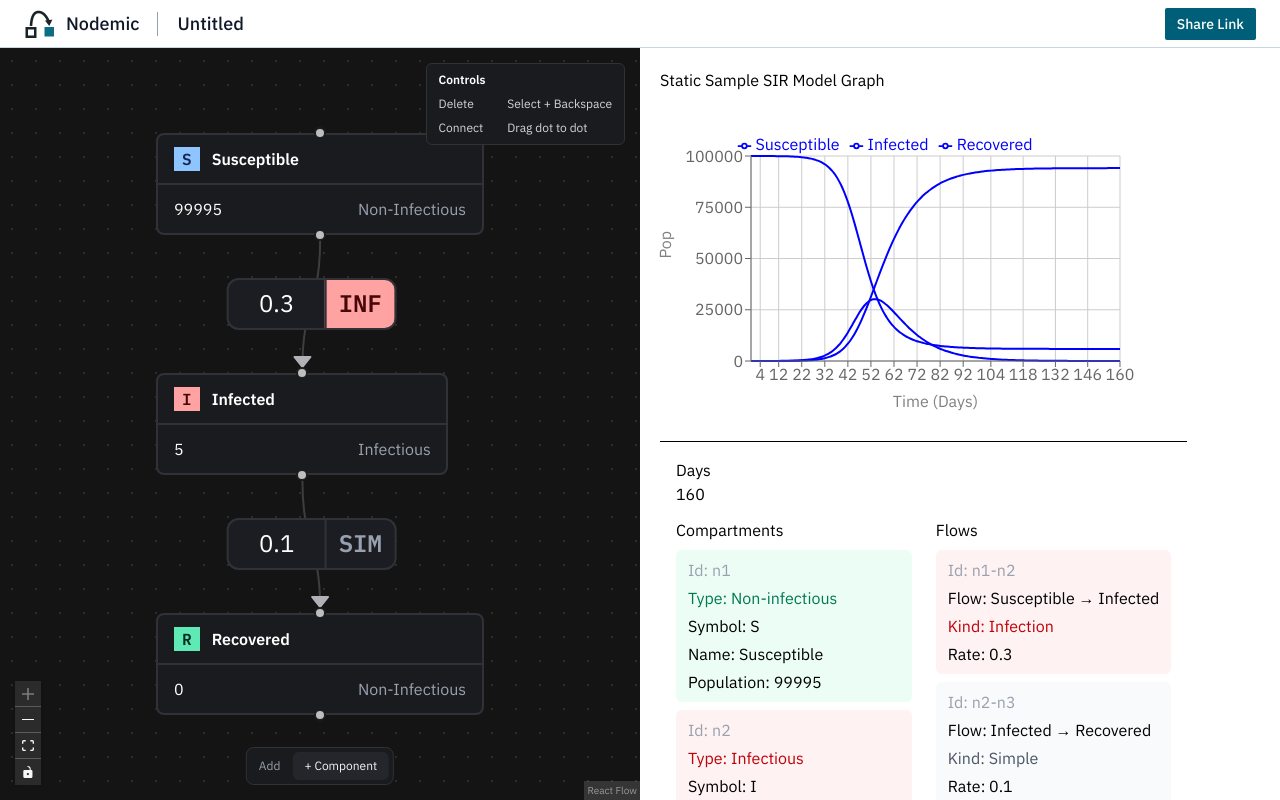
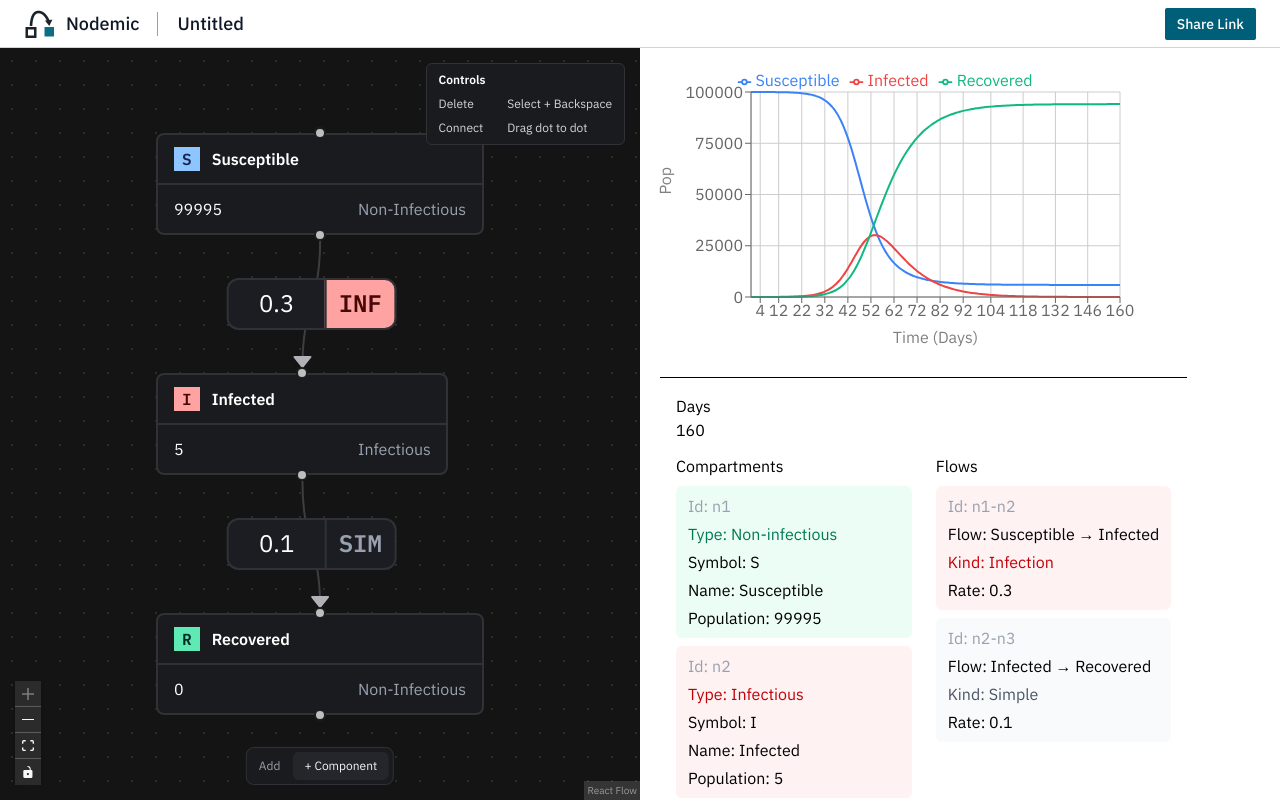
Before and after one commit to evaxliu/nodemic, a Next.js app: page /model in a window 1280 px wide. Built offline with nearby package versions, Linux system fonts and the light colour scheme.

Commit message:
cIdSym to cIdName
Handle symbol color assignment

Graph line color associated with symbol color

```diff
--- a/src/components/CustomNode.tsx
+++ b/src/components/CustomNode.tsx
@@ -5,12 +5,17 @@ export type CompartmentNode = Node<{
   name: string, symbol: string, value: number, infectious: boolean
 }, 'custom-node'>;
 
-// Init compartment type colors
-const badgeColors: Record<string, string> = {
-  S: 'bg-blue-300 text-blue-950',
-  I: 'bg-red-300 text-red-950',
-  R: 'bg-emerald-300 text-emerald-950',
+// Symbol colors for compartments and graph lines
+export const compartmentColors: Record<string, { badge: string; line: string }> = {
+  S: { badge: 'bg-blue-300 text-blue-950', line: '#3b82f6' },
+  E: { badge: 'bg-amber-300 text-amber-950', line: '#f59e0b' },
+  I: { badge: 'bg-red-300 text-red-950', line: '#ef4444' },
+  R: { badge: 'bg-emerald-300 text-emerald-950', line: '#10b981' },
+  D: { badge: 'bg-gray-400 text-gray-950', line: '#6b7280' },
+  V: { badge: 'bg-violet-300 text-violet-950', line: '#8b5cf6' },
 };
+
+// Future feature: have user pick their own colors
 
 export default function CustomNode({ data, isConnectable, selected, id } : NodeProps<CompartmentNode>) {
   // Visual indication if node selected
@@ -19,7 +24,7 @@ export default function CustomNode({ data, isConnectable, selected, id } : NodeP
     : 'border-[#303238] hover:border-[#7a7d86] in-focus:border-[#5f6470]';
 
   // Assign colors for each compartment type
-  const badgeColor = badgeColors[data?.symbol] ?? 'bg-gray-300 text-gray-950';
+  const badgeColor = compartmentColors[data?.symbol].badge ?? 'bg-gray-300 text-gray-950';
 
   // Init hook to handle changes to node
   const reactFlow = useReactFlow();
--- a/src/components/Graph.tsx
+++ b/src/components/Graph.tsx
@@ -1,20 +1,20 @@
 "use client"
-import React, { useEffect, useMemo } from 'react';
+import React, { useMemo } from 'react';
 import { CartesianGrid, Legend, Line, LineChart, Tooltip, XAxis, YAxis } from 'recharts';
-import { type CompartmentNode } from './CustomNode';
+import { compartmentColors, type CompartmentNode } from './CustomNode';
 import { type FlowEdge } from './CustomEdge';
 import { calculate } from '@/lib/model_equations';
 
 interface Props { nodes: CompartmentNode[], edges: FlowEdge[], days: number }
 
-type NodeKey = [id: string, value: number, infectious: boolean, name: string]
+type NodeKey = [id: string, value: number, infectious: boolean, name: string, symbol: string]
 type EdgeKey = [source: string, target: string, rate: number, kind: string]
 
 export default function Graph({nodes, edges, days} : Props) {
   // Make node and edges string because string can still be equal even if rebuilt. Doesn't recompile like objects do when rebuilt.
   // No recompile for every repositioning of compartment, performance im provement
   const nodeSig = JSON.stringify(
-    nodes.map((n): NodeKey => [n.id, n.data.value, n.data.infectious, n.data.name])
+    nodes.map((n): NodeKey => [n.id, n.data.value, n.data.infectious, n.data.name, n.data.symbol])
   )
   const edgeSig = JSON.stringify(
     edges
@@ -34,18 +34,22 @@ export default function Graph({nodes, edges, days} : Props) {
     const cIdToIdx: Record<string, number> = {}
     // set(1)
     const infectiousC = new Set<number>();
+    // { n1: Susceptible, n2: Infected, n3: Recovered }
+    // Id -> Name
+    const cIdName: Record<string, string> = {}
     // { n1: S, n2: I, n3: R }
     // Id -> Symbol
     const cIdSymbol: Record<string, string> = {}
 
     for (let i = 0; i < storeNodes.length; i++) {
-      const [id, value, infectious, name] = storeNodes[i]
+      const [id, value, infectious, name, symbol] = storeNodes[i]
       compartmentValues.push(value)
       cIdToIdx[id] = i
       if (infectious) {
         infectiousC.add(i)
       }
-      cIdSymbol[id] = name
+      cIdName[id] = name
+      cIdSymbol[id] = symbol
     }
 
     // [{ from: 0, to: 1, rate: 0.3, infection: true }]
@@ -60,7 +64,7 @@ export default function Graph({nodes, edges, days} : Props) {
       })
     }
 
-    return {dt: dt, days: d, cVals: compartmentValues, cIdToIdx: cIdToIdx, flowRates: flowRates, infC: infectiousC, cIdSym: cIdSymbol }
+    return {dt: dt, days: d, cVals: compartmentValues, cIdToIdx: cIdToIdx, flowRates: flowRates, infC: infectiousC, cIdName: cIdName, cIdSym: cIdSymbol }
   }, [d, nodeSig, edgeSig])
 
   const data = useMemo(() => {
@@ -69,9 +73,6 @@ export default function Graph({nodes, edges, days} : Props) {
 
   return (
     <>
-      <p className='m-5'>
-        Static Sample SIR Model Graph
-      </p>
       <LineChart
         style={{ width: '100%', aspectRatio: 1.618, maxWidth: 500 }}
         responsive
@@ -84,10 +85,16 @@ export default function Graph({nodes, edges, days} : Props) {
         }}
       >
         <CartesianGrid />
-        {Object.keys(data[0])
-        .filter((key) => key !== "day")
-        .map((key) => (
-          <Line key={key} type="monotone" dataKey={key} strokeWidth={2} name={key} stroke='blue' dot={false}/>
+        {Object.keys(compiled.cIdName).map((id) => (
+          <Line
+            key={id}
+            type="monotone"
+            dataKey={compiled.cIdName[id]}
+            strokeWidth={2}
+            name={compiled.cIdName[id]}
+            stroke={compartmentColors[compiled.cIdSym[id]]?.line ?? '#6b7280'}
+            dot={false}
+          />
         ))}
         <XAxis dataKey="day" label={{ value: 'Time (Days)', position: 'bottom' }} />
         <YAxis width="auto" label={{ value: 'Pop', position: 'insideLeft', angle: -90 }} />
--- a/src/components/NodeCreate.tsx
+++ b/src/components/NodeCreate.tsx
@@ -33,6 +33,9 @@ export default function NodeCreate({ setNodes, showModal } : NodeCreateProps) {
             <option value="S">S</option>
             <option value="I">I</option>
             <option value="R">R</option>
+            <option value="E">E</option>
+            <option value="V">V</option>
+            <option value="D">D</option>
           </select>
           <select name="Infectious" className='h-10 rounded-md border border-gray-300 px-3 text-gray-900 outline-none focus:border-gray-500' required>
             <option value="True">Infectious</option>
--- a/src/lib/model_equations.ts
+++ b/src/lib/model_equations.ts
@@ -7,7 +7,7 @@ type calculateProps = {
   cIdToIdx: Record<string, number>;
   flowRates: { from: number, to: number, rate: number, infection: boolean }[];
   infC: Set<number>;
-  cIdSym: Record<string, string>;
+  cIdName: Record<string, string>;
 }
 
 // Data will be in the form of Object
@@ -26,10 +26,10 @@ export function calculate(compiled: calculateProps) {
   const cIdToIdx = compiled.cIdToIdx
   const cVals = [...compiled.cVals]
   const infC = compiled.infC
-  const cIdSym = compiled.cIdSym
+  const cIdName = compiled.cIdName
 
   const data = []
-  data.push(initializeData(cIdSym, cIdToIdx, cVals))
+  data.push(initializeData(cIdName, cIdToIdx, cVals))
 
   // Calculate changes for each step - Euler
   for (let step = 0; step < compiled.days/compiled.dt; step++) {
@@ -94,7 +94,7 @@ export function calculate(compiled: calculateProps) {
       // Add to row to push to data for graphing
       for (const k in cIdToIdx) {
         const idx = cIdToIdx[k]
-        row[cIdSym[k]] = cVals[idx]
+        row[cIdName[k]] = cVals[idx]
       }
       data.push(row)
     }
@@ -103,11 +103,11 @@ export function calculate(compiled: calculateProps) {
   return data
 }
 
-function initializeData(cIdSym: Record<string, string>, cIdToIdx: Record<string, number>, cVals: number[]) {
+function initializeData(cIdName: Record<string, string>, cIdToIdx: Record<string, number>, cVals: number[]) {
   const row: Record<string, number> = { day: 0 }
   for (const k in cIdToIdx) {
     const idx = cIdToIdx[k]
-    row[cIdSym[k]] = cVals[idx]
+    row[cIdName[k]] = cVals[idx]
   }
   return row
 }
```
